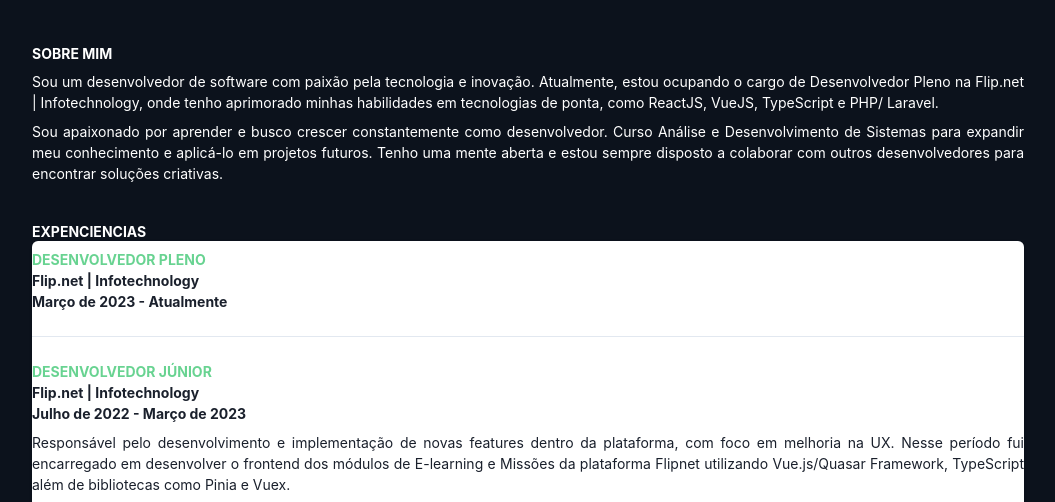
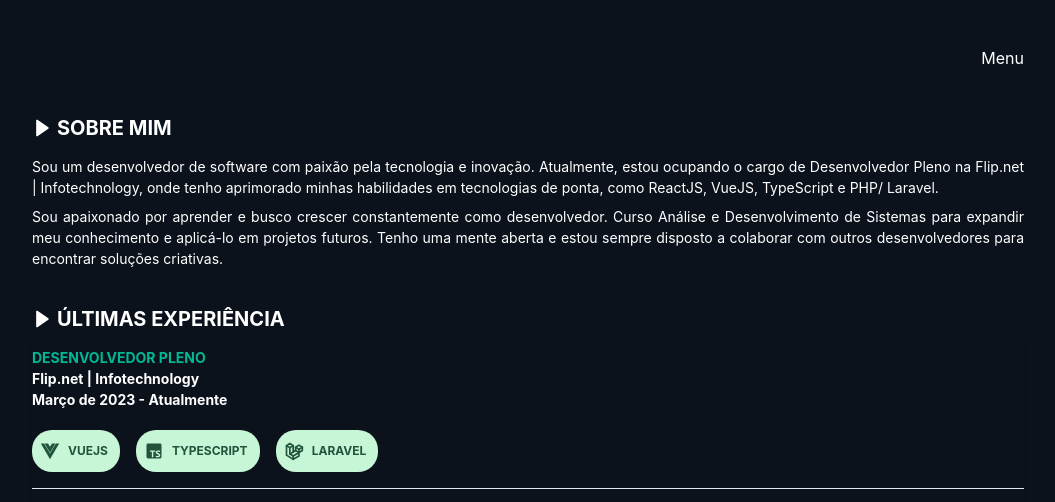
Before and after one commit to DouglasVulcano/my-portfolio, a React (Create React App) app: page / in a window 1280 px wide. Shown: the part 298-800 px from the top of the page, without its empty margins (112-1167 px from the left). Built offline with nearby package versions, Linux system fonts and the light colour scheme.

Commit message:
tech badges | side title

```diff
--- a/package.json
+++ b/package.json
@@ -17,6 +17,7 @@
     "react": "^18.2.0",
     "react-animated-cursor": "^2.11.2",
     "react-dom": "^18.2.0",
+    "react-icons": "^4.11.0",
     "react-router-dom": "^6.17.0",
     "react-scripts": "5.0.1",
     "sass": "^1.69.5",
--- /dev/null
+++ b/src/commons/styles/index.module.scss
@@ -0,0 +1,17 @@
+// COLORS
+$whiteColor: #ffffff;
+$greenColor: #00b894;
+$backgroundColor: #0c121c;
+
+// CLASSES
+.green {
+  color: $greenColor;
+}
+
+.white {
+  color: $whiteColor;
+}
+
+.background {
+  background-color: $backgroundColor;
+}
--- a/src/components/AboutMe/index.tsx
+++ b/src/components/AboutMe/index.tsx
@@ -1,4 +1,5 @@
-import { Text, Box, Heading } from "@chakra-ui/react";
+import { Text, Box } from "@chakra-ui/react";
+import SideTitle from "components/SideTitle";
 
 type AboutMeProps = {
   description: string[];
@@ -7,9 +8,7 @@ type AboutMeProps = {
 export default function AboutMe({ description }: AboutMeProps) {
   return (
     <Box>
-      <Heading size="xs" textTransform="uppercase">
-        Sobre mim
-      </Heading>
+      <SideTitle title="Sobre Mim" />
       {description.map((description, index) => (
         <Text pt="2" fontSize="sm" key={index}>
           {description}
--- a/src/components/Experience/index.tsx
+++ b/src/components/Experience/index.tsx
@@ -1,17 +1,14 @@
-import {
-  Text,
-  Box,
-  Heading,
-  Card,
-  StackDivider,
-  Stack,
-} from "@chakra-ui/react";
+import { Text, Box, Card, StackDivider, Stack } from "@chakra-ui/react";
+import styles from "commons/styles/index.module.scss";
+import SideTitle from "components/SideTitle";
+import TechBadges from "components/TechBadges";
 
 export type ExperienceType = {
   title: string;
   company: string;
   period: string;
   description: string;
+  icons: any[];
 };
 
 type ExperienceProps = {
@@ -21,11 +18,8 @@ type ExperienceProps = {
 export default function Experience({ experiences }: ExperienceProps) {
   return (
     <Box>
-      <Heading size="xs" textTransform="uppercase">
-        Expenciencias
-      </Heading>
-
-      <Card>
+      <SideTitle title="Últimas Experiência" />
+      <Card backgroundColor={"#0c121c"} color={"#ffffff"}>
         <Stack divider={<StackDivider />} spacing="4">
           {experiences.map((experience, index) => (
             <Box key={index} pt="2">
@@ -33,7 +27,7 @@ export default function Experience({ experiences }: ExperienceProps) {
                 fontSize="sm"
                 fontWeight="bold"
                 textTransform="uppercase"
-                color={"green.300"}
+                className={styles["green"]}
               >
                 {experience.title}
               </Text>
@@ -46,6 +40,7 @@ export default function Experience({ experiences }: ExperienceProps) {
               <Text fontSize="sm" mt={2}>
                 {experience.description}
               </Text>
+              <TechBadges icons={experience.icons} />
             </Box>
           ))}
         </Stack>
--- /dev/null
+++ b/src/components/SideTitle/index.tsx
@@ -0,0 +1,21 @@
+import { Heading } from "@chakra-ui/react";
+import { BiSolidRightArrow } from "react-icons/bi";
+
+type SideTitleProps = {
+  title: string;
+};
+
+export default function SideTitle({ title }: SideTitleProps) {
+  return (
+    <Heading
+      size="xs"
+      textTransform="uppercase"
+      fontSize={20}
+      display={"flex"}
+      mb={2}
+    >
+      <BiSolidRightArrow />
+      <span style={{ marginLeft: 5, marginTop: -2 }}>{title}</span>
+    </Heading>
+  );
+}
--- /dev/null
+++ b/src/components/TechBadges/index.tsx
@@ -0,0 +1,58 @@
+import { Badge, Stack, Text, Box, Flex, Icon } from "@chakra-ui/react";
+import React from "react";
+import { RiVuejsFill, RiReactjsFill } from "react-icons/ri";
+import { FaPhp, FaNodeJs } from "react-icons/fa";
+import { BiLogoTypescript } from "react-icons/bi";
+import { TbBrandLaravel, TbBrandMysql, TbBrandNextjs } from "react-icons/tb";
+
+export type IconType =
+  | "vuejs"
+  | "reactjs"
+  | "nextjs"
+  | "php"
+  | "nodejs"
+  | "typescript"
+  | "laravel"
+  | "mysql";
+
+type TechBadgesProps = {
+  icons: IconType[];
+};
+
+type IconComponents = {
+  [key in IconType]: React.ComponentType;
+};
+
+const iconComponents: IconComponents = {
+  vuejs: RiVuejsFill,
+  reactjs: RiReactjsFill,
+  nextjs: TbBrandNextjs,
+  php: FaPhp,
+  nodejs: FaNodeJs,
+  typescript: BiLogoTypescript,
+  laravel: TbBrandLaravel,
+  mysql: TbBrandMysql,
+};
+
+export default function TechBadges({ icons }: TechBadgesProps) {
+  return (
+    <Stack
+      direction="row"
+      spacing={4}
+      align="center"
+      pt={3}
+      flexWrap={{ base: "wrap", sm: "nowrap" }}
+    >
+      {icons.map((icon, index) => (
+        <Badge key={index} colorScheme="green" p={2} borderRadius={"20px"}>
+          <Flex align="center">
+            <Icon as={iconComponents[icon]} fontSize={20} fontWeight="bold" />
+            <Box ml={{ base: 1 }} p={1}>
+              <Text fontWeight="bold">{icon}</Text>
+            </Box>
+          </Flex>
+        </Badge>
+      ))}
+    </Stack>
+  );
+}
--- a/src/pages/HomePage/HomePage.module.scss
+++ /dev/null
@@ -1,31 +0,0 @@
-/* Adicione isso ao seu arquivo HomePage.module.scss */
-@keyframes cursorGlow {
-  0% {
-    transform: scale(1);
-    opacity: 1;
-  }
-  50% {
-    transform: scale(1.2);
-    opacity: 0.8;
-  }
-  100% {
-    transform: scale(1);
-    opacity: 1;
-  }
-}
-
-/* Aplicar o efeito de brilho ao cursor */
-.cursor-glow {
-  cursor: none; /* Remova o cursor padrão */
-  position: absolute;
-  width: 20px; /* Ajuste o tamanho do efeito de brilho */
-  height: 20px; /* Ajuste o tamanho do efeito de brilho */
-  background: radial-gradient(
-    circle,
-    rgba(255, 255, 255, 0) 0%,
-    rgba(255, 255, 255, 0.7) 60%
-  );
-  border-radius: 50%;
-  animation: cursorGlow 1s infinite; /* Adicione o efeito de brilho */
-  pointer-events: none; /* Evite que o efeito de brilho interfira com elementos clicáveis */
-}
--- a/src/pages/HomePage/index.tsx
+++ b/src/pages/HomePage/index.tsx
@@ -24,6 +24,7 @@ export default function HomePage() {
         company: "Flip.net | Infotechnology",
         period: "Março de 2023 - Atualmente",
         description: "",
+        icons: ["vuejs", "typescript", "laravel"],
       },
       {
         title: "Desenvolvedor Júnior",
@@ -31,13 +32,7 @@ export default function HomePage() {
         period: "Julho de 2022 - Março de 2023",
         description:
           "Responsável pelo desenvolvimento e implementação de novas features dentro da plataforma, com foco em melhoria na UX. Nesse período fui encarregado em desenvolver o frontend dos módulos de E-learning e Missões da plataforma Flipnet utilizando Vue.js/Quasar Framework, TypeScript além de bibliotecas como Pinia e Vuex.",
-      },
-      {
-        title: "Estagiário",
-        company: "Flip.net | Infotechnology",
-        period: "Novembro de 2021 - Julho de 2022",
-        description:
-          "Encarregado em realizar suporte ao cliente e densenvolvimento de pequenas features dentro da plataforma.",
+        icons: ["vuejs", "typescript", "laravel"],
       },
     ],
   };
@@ -45,11 +40,16 @@ export default function HomePage() {
   return (
     <React.Fragment>
       <Presentation {...data} />
+
+      <Box mt={12}>
+        <Container maxW="container.lg" textAlign="end">
+          Menu
+        </Container>
+      </Box>
+
       <Box mt={12}>
         <Container maxW="container.lg" textAlign="justify">
-          <Box>
-            <AboutMe {...data} />
-          </Box>
+          <AboutMe {...data} />
           <Box mt={10}>
             <Experience {...data} />
           </Box>
```
Also changed, not shown: 1 other file (tests, documents, lock files or other folders).
